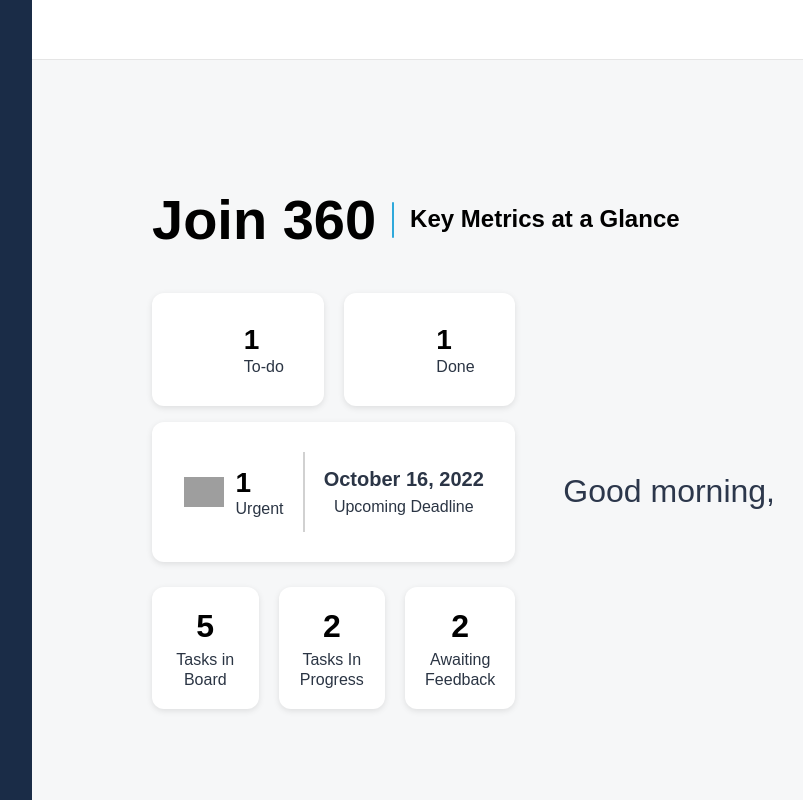
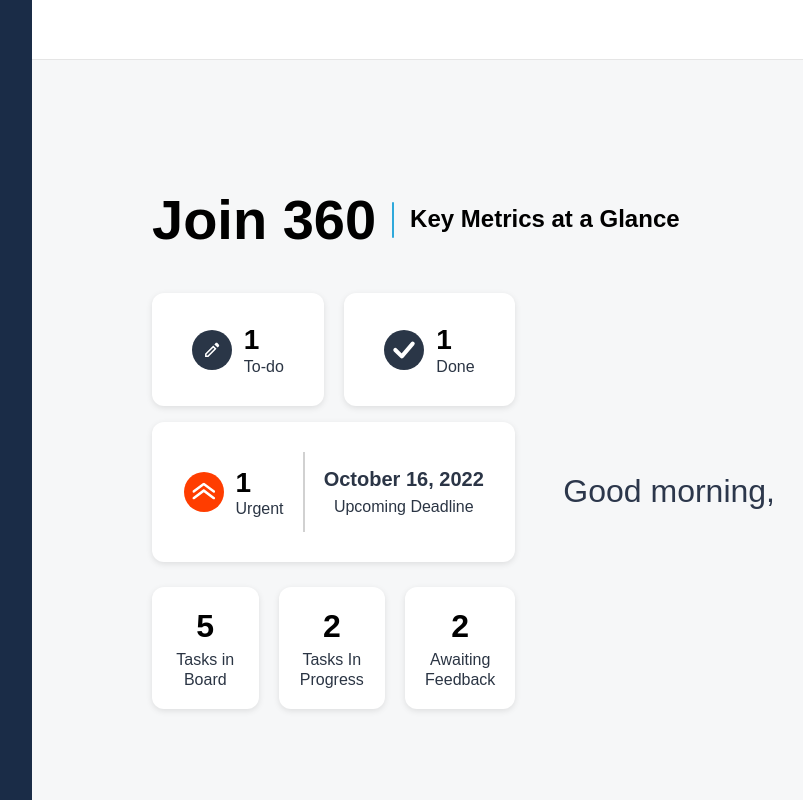
Before and after one commit to Join-groupwork/join, a PHP site: page /member/summary-guest.html in a window 1280 px wide. Shown: the whole page, without its empty margins (188-991 px from the left). Run offline with PHP 8.4, Linux system fonts and the light colour scheme; some libraries are stand-ins or nearby versions; grey boxes are pictures that could not be loaded.

Commit message:
fix: add new icons and update HTML to use them in summary pages

```diff
--- a/member/summary-guest.html
+++ b/member/summary-guest.html
@@ -41,7 +41,7 @@
           <div class="dashboard-left">
             <div class="cards">
               <div class="card icon-card todo">
-                <span class="card-left-icon" aria-hidden="true"></span>
+                <span class="card-left-icon" aria-hidden="true"><img class="summary_pencil" src="/assets/icons/pencil-circle.svg" alt=""></span>
                 <div class="card-right">
                   <div class="card-title">1</div>
                   <div class="card-sub">To-do</div>
@@ -49,7 +49,7 @@
               </div>
 
               <div class="card icon-card done">
-                <span class="card-left-icon" aria-hidden="true"></span>
+                <span class="card-left-icon" aria-hidden="true"><img class="summary_check" src="/assets/icons/check-circle.svg" alt=""></span>
                 <div class="card-right">
                   <div class="card-title">1</div>
                   <div class="card-sub">Done</div>
@@ -60,7 +60,8 @@
             <div class="cards info-row">
               <div class="card urgent-info">
                 <div class="urgent-left">
-                  <img src="/assets/icons/urgent_icon.png" alt="Urgent" class="card-left-icon" />
+                  <img src="/assets/icons/urgent-prio-summary.svg" alt="Urgent" class="card-left-icon">
+
                   <div class="card-right">
                     <div class="card-title">1</div>
                     <div class="card-sub">Urgent</div>
--- a/member/summary-user.html
+++ b/member/summary-user.html
@@ -40,7 +40,7 @@
           <div class="dashboard-left">
             <div class="cards">
               <div class="card icon-card todo">
-                <span class="card-left-icon" aria-hidden="true"></span>
+                <span class="card-left-icon" aria-hidden="true"><img class="summary_pencil" src="/assets/icons/pencil-circle.svg" alt=""></span>
                 <div class="card-right">
                   <div class="card-title">1</div>
                   <div class="card-sub">To-do</div>
@@ -48,7 +48,7 @@
               </div>
 
               <div class="card icon-card done">
-                <span class="card-left-icon" aria-hidden="true"></span>
+                <span class="card-left-icon" aria-hidden="true"><img class="summary_check" src="/assets/icons/check-circle.svg" alt=""></span>
                 <div class="card-right">
                   <div class="card-title">1</div>
                   <div class="card-sub">Done</div>
@@ -59,7 +59,7 @@
             <div class="cards info-row">
               <div class="card urgent-info">
                 <div class="urgent-left">
-                  <img src="/assets/icons/urgent_icon.png" alt="Urgent" class="card-left-icon" />
+                  <img src="/assets/icons/urgent-prio-summary.svg" alt="Urgent" class="card-left-icon" />
                   <div class="card-right">
                     <div class="card-title">1</div>
                     <div class="card-sub">Urgent</div>
--- a/styles/join.css
+++ b/styles/join.css
@@ -460,3 +460,13 @@ footer p {
 .legal {
   margin-top: auto;
 }
+
+.summary_pencil {
+    width: 40px;
+    height: 40px;
+}
+
+.summary_check {
+    width: 40px;
+    height: 40px;
+}
```
Also changed, not shown: assets/icons/check-circle.svg (added), assets/icons/pencil-circle.svg (added), assets/icons/urgent-prio-summary.svg (added).
